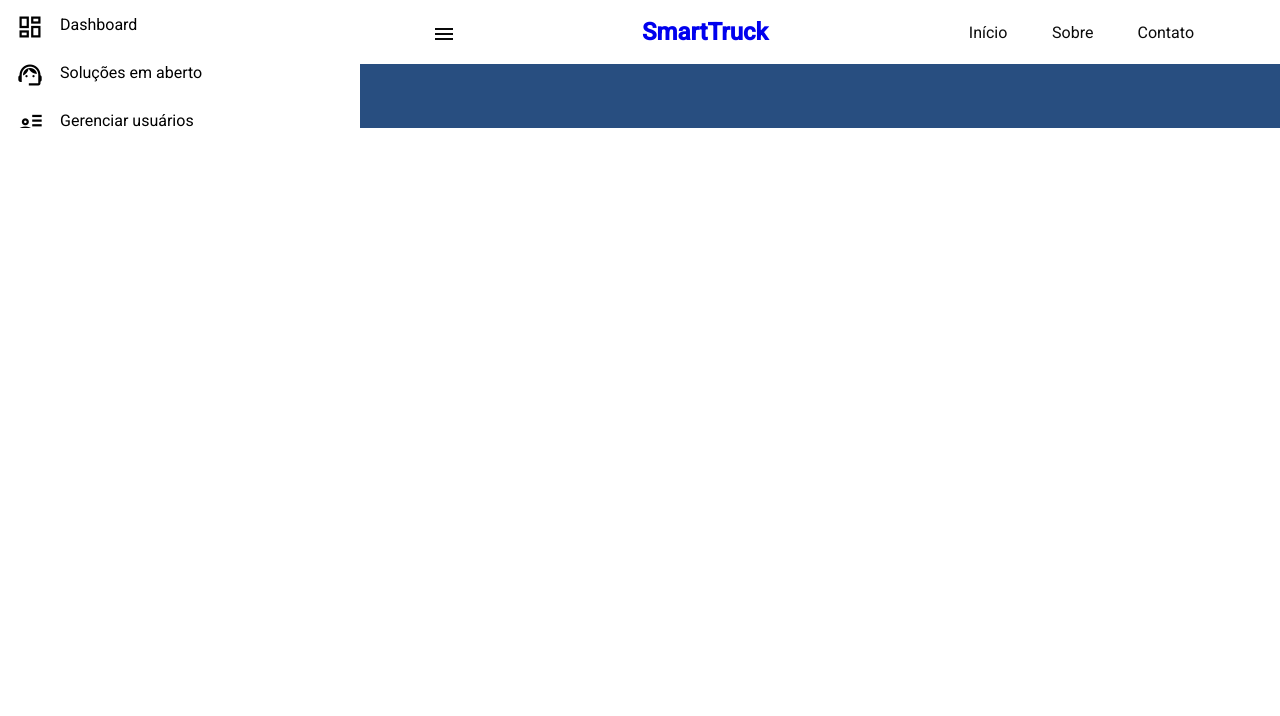
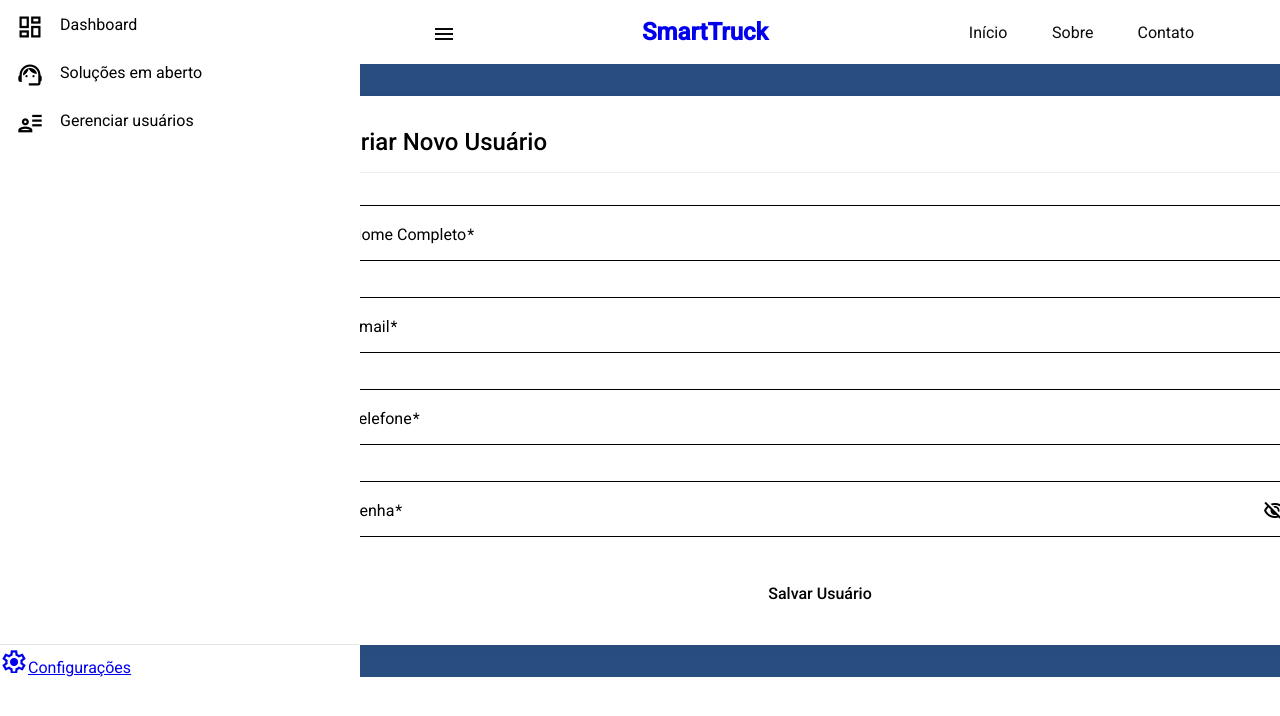
Before and after one commit to PedroDev03/smarttruck, an Angular app: page /novo-usuario in a window 1280 px wide. Before the commit this address led to /. Shown: the top 716 px of the page. Built offline with nearby package versions, Linux system fonts and the light colour scheme.

Commit message:
adição tela para cadastro de usuarios

```diff
--- a/src/app/app.routes.ts
+++ b/src/app/app.routes.ts
@@ -4,11 +4,13 @@ import { Routes } from '@angular/router';
 import { LoginComponent } from './pages/login/login.component';
 import { ListaChamadosComponent } from './pages/lista-chamados/lista-chamados.component';
 import { UsuariosComponent } from './pages/usuarios/usuarios.component';
+import { CriarUsuarioComponent } from './pages/criar-usuario/criar-usuario.component';
 
 export const routes: Routes = [
   { path: '', redirectTo: '/login', pathMatch: 'full' },
   { path: 'login', component: LoginComponent },
 
   {path: 'usuarios', component: UsuariosComponent},
+    {path: 'novo-usuario', component: CriarUsuarioComponent},
   { path: 'chamados', component: ListaChamadosComponent }
 ];
--- /dev/null
+++ b/src/app/pages/criar-usuario/criar-usuario.component.html
@@ -0,0 +1,66 @@
+<!-- 1. O card branco que fica no meio da área azul -->
+<div class="page-container">
+
+  <!-- 2. O cabeçalho (igual ao da tela de chamados) -->
+  <header class="page-header">
+    <h2>Criar Novo Usuário</h2>
+  </header>
+
+  <!--
+    [formGroup]="userForm"  <-- Conecta o <form> ao "Estado" (o seu useState)
+    (ngSubmit)="onSubmit()" <-- Chama o seu "handleSubmit"
+  -->
+  <form [formGroup]="userForm" (ngSubmit)="onSubmit()" class="user-form">
+
+    <!-- CAMPO NOME -->
+    <mat-form-field appearance="outline">
+      <mat-label>Nome Completo</mat-label>
+      <input matInput formControlName="name" placeholder="Ex: João Bocó da Silva">
+      <mat-error *ngIf="userForm.get('name')?.touched && userForm.get('name')?.invalid">
+        Nome é obrigatório (mín. 3 letras).
+      </mat-error>
+    </mat-form-field>
+
+    <!-- CAMPO EMAIL -->
+    <mat-form-field appearance="outline">
+      <mat-label>Email</mat-label>
+      <input matInput formControlName="email" placeholder="Ex: bocozao@smarttruck.com">
+       <mat-error *ngIf="userForm.get('email')?.touched && userForm.get('email')?.invalid">
+        Email inválido, meu mano.
+      </mat-error>
+    </mat-form-field>
+
+    <!-- CAMPO TELEFONE -->
+    <mat-form-field appearance="outline">
+      <mat-label>Telefone</mat-label>
+      <input matInput formControlName="phone" placeholder="Ex: (62) 99999-9999">
+       <mat-error *ngIf="userForm.get('phone')?.touched && userForm.get('phone')?.invalid">
+        Telefone é obrigatório.
+      </mat-error>
+    </mat-form-field>
+
+    <!-- CAMPO SENHA (com o bônus de "ver senha") -->
+    <mat-form-field appearance="outline">
+      <mat-label>Senha</mat-label>
+      <input matInput
+             formControlName="password"
+             [type]="hidePassword ? 'password' : 'text'">
+      <button mat-icon-button matSuffix (click)="hidePassword = !hidePassword" type="button">
+        <mat-icon>{{hidePassword ? 'visibility_off' : 'visibility'}}</mat-icon>
+      </button>
+      <mat-error *ngIf="userForm.get('password')?.touched && userForm.get('password')?.invalid">
+        Senha é obrigatória (mín. 6 letras).
+      </mat-error>
+    </mat-form-field>
+
+    <!-- BOTÃO SUBMIT -->
+    <button mat-flat-button
+            color="primary"
+            type="submit"
+            [disabled]="userForm.invalid"
+            class="submit-button">
+      Salvar Usuário
+    </button>
+  </form>
+
+</div>
--- /dev/null
+++ b/src/app/pages/criar-usuario/criar-usuario.component.scss
@@ -0,0 +1,56 @@
+/* 1. CSS "BOCOZÃO" - COPIADO DA SUA TELA DE CHAMADOS
+  Isso garante que o componente não vai quebrar o layout azul.
+*/
+:host {
+  display: block;
+}
+
+/* O card branco principal */
+.page-container {
+  background-color: #ffffff;
+  border-radius: 12px;
+  padding: 2rem;
+  box-shadow: 0 4px 12px rgba(0, 0, 0, 0.05);
+  width: 950px; /* Largura padrão das suas telas */
+  max-width: 100%;
+}
+
+/* O cabeçalho (igual ao da tela de chamados) */
+.page-header {
+  display: flex;
+  justify-content: space-between;
+  align-items: center;
+  margin-bottom: 2rem;
+  border-bottom: 1px solid #eee;
+  padding-bottom: 1rem;
+
+  h2 {
+    margin: 0;
+    font-size: 1.5rem;
+    font-weight: 500;
+  }
+}
+
+/* 2. ESTILO NOVO SÓ PARA O FORMULÁRIO
+*/
+.user-form {
+  display: flex;
+  flex-direction: column; /* Coloca os campos um embaixo do outro */
+  gap: 1rem; /* Espaço entre os campos */
+}
+
+/* Faz os campos de input ocuparem 100% da largura do card */
+.user-form mat-form-field {
+  width: 100%;
+}
+
+/* Estiliza o botão */
+.submit-button {
+  padding: 1.25rem 0; /* Botão mais altão */
+  font-size: 1rem;
+  font-weight: 500;
+
+  /* Descomente se quiser o botão só no canto */
+  /* align-self: flex-start;
+     width: 200px; */
+}
--- /dev/null
+++ b/src/app/pages/criar-usuario/criar-usuario.component.ts
@@ -0,0 +1,84 @@
+import { Component, inject } from '@angular/core';
+import { FormBuilder, FormGroup, Validators, ReactiveFormsModule } from '@angular/forms';
+import { Router } from '@angular/router';
+import { CommonModule } from '@angular/common';
+
+// 1. Importa as ferramentas do Material para o formulário
+import { MatCardModule } from '@angular/material/card';
+import { MatFormFieldModule } from '@angular/material/form-field';
+import { MatInputModule } from '@angular/material/input';
+import { MatButtonModule } from '@angular/material/button';
+import { MatIconModule } from '@angular/material/icon';
+
+// 2. Importa o seu "Trampo Sujo"
+import { UserService } from '../../users/service/users.service';
+
+@Component({
+  selector: 'app-criar-usuario',
+  standalone: true,
+  // 3. Lista tudo que o HTML usa
+  imports: [
+    CommonModule,
+    ReactiveFormsModule,
+    MatCardModule,
+    MatFormFieldModule,
+    MatInputModule,
+    MatButtonModule,
+    MatIconModule
+  ],
+  templateUrl: './criar-usuario.component.html',
+  styleUrls: ['./criar-usuario.component.scss']
+})
+export class CriarUsuarioComponent {
+
+  // 4. O "Estado" (State) do formulário
+  userForm: FormGroup;
+  hidePassword = true; // (Pra fazer o botão de "ver senha")
+
+  // 5. "Injeta" (Pede) as ferramentas
+  private fb = inject(FormBuilder);
+  private userService = inject(UserService);
+  private router = inject(Router);
+
+  // 6. O "useEffect(..., [])" - Roda 1 vez
+  constructor() {
+    // Cria o formulário e as regras (Validators)
+    this.userForm = this.fb.group({
+      // O formulário TEM que bater 100% com o seu 'CreateUserRequest'
+      name: ['', [Validators.required, Validators.minLength(3)]],
+      email: ['', [Validators.required, Validators.email]],
+      password: ['', [Validators.required, Validators.minLength(6)]],
+      phone: ['', [Validators.required]]
+    });
+  }
+
+  // 7. O "Event Handler" (o seu 'handleSubmit')
+  onSubmit(): void {
+    if (this.userForm.invalid) {
+      alert('Formulário inválido, meu mano. Verifique os campos.');
+      return;
+    }
+
+    // Chama o "Trampo Sujo" e passa o valor do formulário
+    this.userService.createUser(this.userForm.value).subscribe({
+
+      // SUCESSO (o seu .then() ou try{})
+      next: (response) => {
+        alert(`Usuário "${response.name}" criado com sucesso!`);
+        // Manda o usuário para a lista (se você tiver uma)
+        // this.router.navigate(['/usuarios']);
+      },
+
+      // FALHA (o seu .catch() ou catch{})
+      error: (err) => {
+        console.error('DEU MERDA, BOCOZÃO:', err);
+        // A API pode retornar um erro específico
+        if (err.status === 400) {
+          alert('Dados inválidos. Talvez o email já exista?');
+        } else {
+          alert('A porra da API quebrou. Tente de novo.');
+        }
+      }
+    });
+  }
+}
--- a/src/app/pages/lista-chamados/lista-chamados.component.ts
+++ b/src/app/pages/lista-chamados/lista-chamados.component.ts
@@ -1,6 +1,5 @@
 import { Component } from '@angular/core';
 import { CommonModule } from '@angular/common';
-import { NavbarComponent } from '../../Components/navbar/navbar.component';
 import { FilterComponent } from '../../Components/filter/filter.component';
 // Importações do Angular Material
 import { MatCardModule } from '@angular/material/card';
@@ -15,7 +14,6 @@ import { MatIconModule } from '@angular/material/icon';
     MatCardModule,
     MatButtonModule,
     MatIconModule,
-    NavbarComponent,
     FilterComponent
   ],
   templateUrl: './lista-chamados.component.html',
@@ -47,7 +45,7 @@ export class ListaChamadosComponent {
   filteredChamados = [...this.chamados];
 
   onFilterChange(filter: { search?: string; status?: string }) {
-    const search = (filter.search || '').toLowerCase().trim();
+    const search = (filter.search || '').toLowerCase().trim();//pega o texto do filtro e transforma em minusculo e tira espaços, SENAO TIVER NADA FICA ""
     const status = filter.status || 'all';
 
     this.filteredChamados = this.chamados.filter((c) => {
--- a/src/app/pages/usuarios/usuarios.component.ts
+++ b/src/app/pages/usuarios/usuarios.component.ts
@@ -1,11 +1,63 @@
-import { Component } from '@angular/core';
+import { Component, OnInit, inject } from '@angular/core';
+import { CommonModule } from '@angular/common';
+import { Router } from '@angular/router';
+
+// 1. Importa os módulos do Material para a lista e o HTML
+import { MatCardModule } from '@angular/material/card';
+import { MatButtonModule } from '@angular/material/button';
+import { MatIconModule } from '@angular/material/icon';
+
+// 2. Importa o "Trampo Sujo" (UserService)
+// **** ATENÇÃO, BOCOZÃO: Verifique se este caminho está certo! ****
+// Você tinha "users/service/users.service" antes.
+import { UserService } from '../../users/service/users.service';
+import { User } from '../../shared/models/user.model'; // (Assumindo que você tem isso)
 
 @Component({
-  selector: 'app-usuarios',
-  imports: [],
-  templateUrl: './usuarios.component.html',
-  styleUrl: './usuarios.component.scss'
+  selector: 'app-usuarios', // <-- Seletor
+  standalone: true,
+  // 3. Imports que o HTML (usuarios.component.html) usa
+  imports: [
+    CommonModule,     // Para *ngIf e *ngFor
+    MatCardModule,
+    MatButtonModule,
+    MatIconModule
+  ],
+  templateUrl: './usuarios.component.html', // <-- TEMPLATE (já existe)
+  styleUrls: ['./usuarios.component.scss']  // <-- ESTILO (já existe)
 })
-export class UsuariosComponent {
+export class UsuariosComponent implements OnInit { // <-- CLASSE
 
+  // 4. O "Estado" (State) para guardar a lista de usuários
+  usuarios: User[] = [];
+
+  // 5. "Injeta" (Pede) as ferramentas
+  private userService = inject(UserService);
+  private router = inject(Router);
+
+  // 6. O "useEffect(..., [])" - Roda 1 vez para buscar os dados
+  ngOnInit(): void {
+    this.carregarUsuarios();
+  }
+
+  // 7. O "Handler" para buscar os usuários
+  carregarUsuarios(): void {
+    // Chama o service
+    this.userService.getUsers().subscribe({
+      next: (data) => {
+        // "Seta" o estado com os dados da API
+        this.usuarios = data;
+      },
+      error: (err) => {
+        console.error('deu ruim p BUSCAR USUÁRIOS:', err);
+        alert('A da API de listar usuários quebrou.');
+      }
+    });
+  }
+
+  // 8. Função para navegar para a página de "novo-usuario"
+  //    (Chamada pelo botão no seu usuarios.component.html)
+  irParaNovoUsuario(): void {
+    this.router.navigate(['/novo-usuario']); // <-- Rota do seu app.routes.ts
+  }
 }
--- a/src/app/users/service/users.service.ts
+++ b/src/app/users/service/users.service.ts
@@ -2,6 +2,9 @@ import { Injectable } from '@angular/core';
 import { HttpClient } from '@angular/common/http';
 import { Observable } from 'rxjs';
 import { User } from '../../shared/models/user.model' // Importa nosso modelo
+
+
+import { CreateUserRequest, CreateUserResponse } from '../../shared/models/user.dto';
 
 @Injectable({
   providedIn: 'root'
@@ -18,7 +21,9 @@ export class UserService {
   getUsers(): Observable<User[]> {
     return this.http.get<User[]>(this.apiUrl);
   }
-
+  createUser(user: User) : Observable<User>{
+    return this.http.post<User>(this.apiUrl, user);
+  }
 
   // FUTURAMENTE, VOCÊ ADICIONARIA OUTROS MÉTODOS AQUI:
   // getUserById(id: number): Observable<User> { ... }
```
Also changed, not shown: src/app/app.component.ts (+5 -2 lines), src/app/shared/models/user.dto.ts (added, +25 -0 lines), 1 other file (tests, documents, lock files or other folders).
